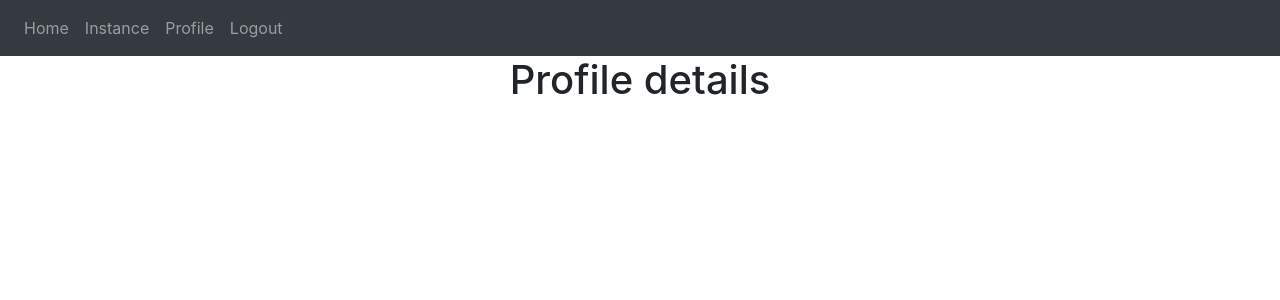
After one commit to GeorgeBodea/Server-Launcher, a Flask app: page /profile in a window 1280 px wide. The commit adds this page. Shown: the top 300 px of the page. Run offline with Flask 3, Linux system fonts and the light colour scheme; the visitor is signed in with stand-in values (Sample User, id 1); some libraries are stand-ins or nearby versions.

Commit message:
Added profile page. Removed logout page. Changed
The check for display of instanced that were terminated has been changed.

```diff
--- a/src/website/auth.py
+++ b/src/website/auth.py
@@ -31,17 +31,22 @@ def logout():
     logout_user()
     return redirect(url_for('auth.login'))
 
+@auth.route('/profile')
+@login_required
+def profile():
+    return render_template('profile.html', user=current_user)
+
 @auth.route('/register', methods=['GET', 'POST'])
 def register():
     if request.method == 'POST':
-        isRegistered = check_register_info(request)
+        isRegistered = check_and_register(request)
         if isRegistered:
             return redirect(url_for('views.home'))
 
     return render_template('register.html', user=current_user)
 
 
-def check_register_info(request):
+def check_and_register(request):
     email = request.form.get('email')
     user_name = request.form.get('user_name')
     password = request.form.get('password')
--- a/src/website/templates/base.html
+++ b/src/website/templates/base.html
@@ -30,10 +30,9 @@
                     {% if user.is_authenticated %}
                         <a class="nav-item nav-link" id="home" href="/">Home</a>
                         <a class="nav-item nav-link" id="instances" href="/instance_details">Instance</a>
+                        <a class="nav-item nav-link" id="profile" href="/profile">Profile</a>
                         <a class="nav-item nav-link" id="logout" href="/logout">Logout</a>
-
                     {% else %}
-
                         <a class="nav-item nav-link" id="login" href="/login">Login</a>
                         <a class="nav-item nav-link" id="register" href="/register">Register</a>
                     {% endif %}
--- /dev/null
+++ b/src/website/templates/profile.html
@@ -0,0 +1,8 @@
+{% extends "base.html" %}
+
+{% block title %} Profile {% endblock %}
+
+{% block content %}
+<h1 align="center" > Profile details </h1>
+
+{% endblock %}
```
Also changed, not shown: src/website/templates/instances.html (+7 -7 lines), src/website/templates/logout.html (deleted, +0 -7 lines).
